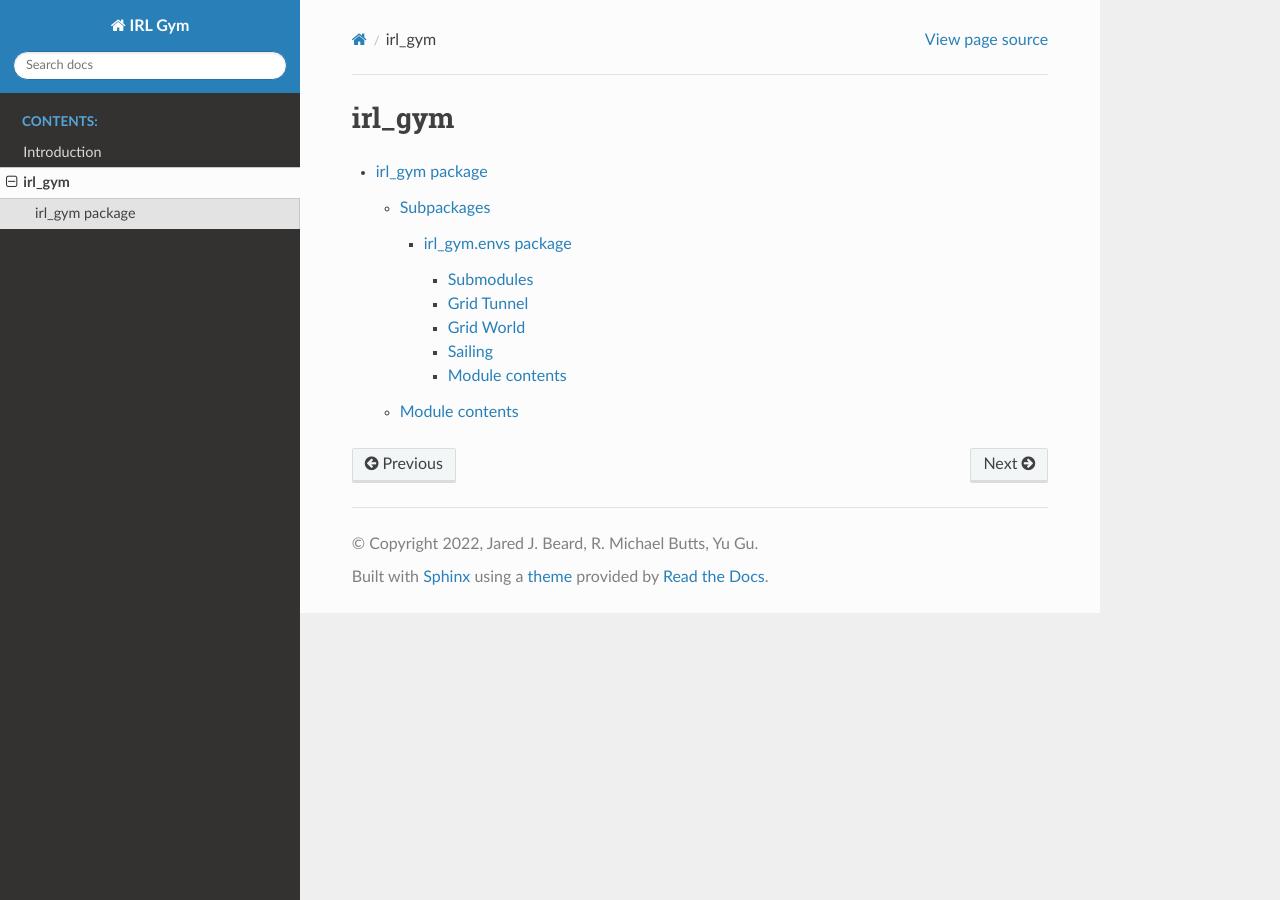
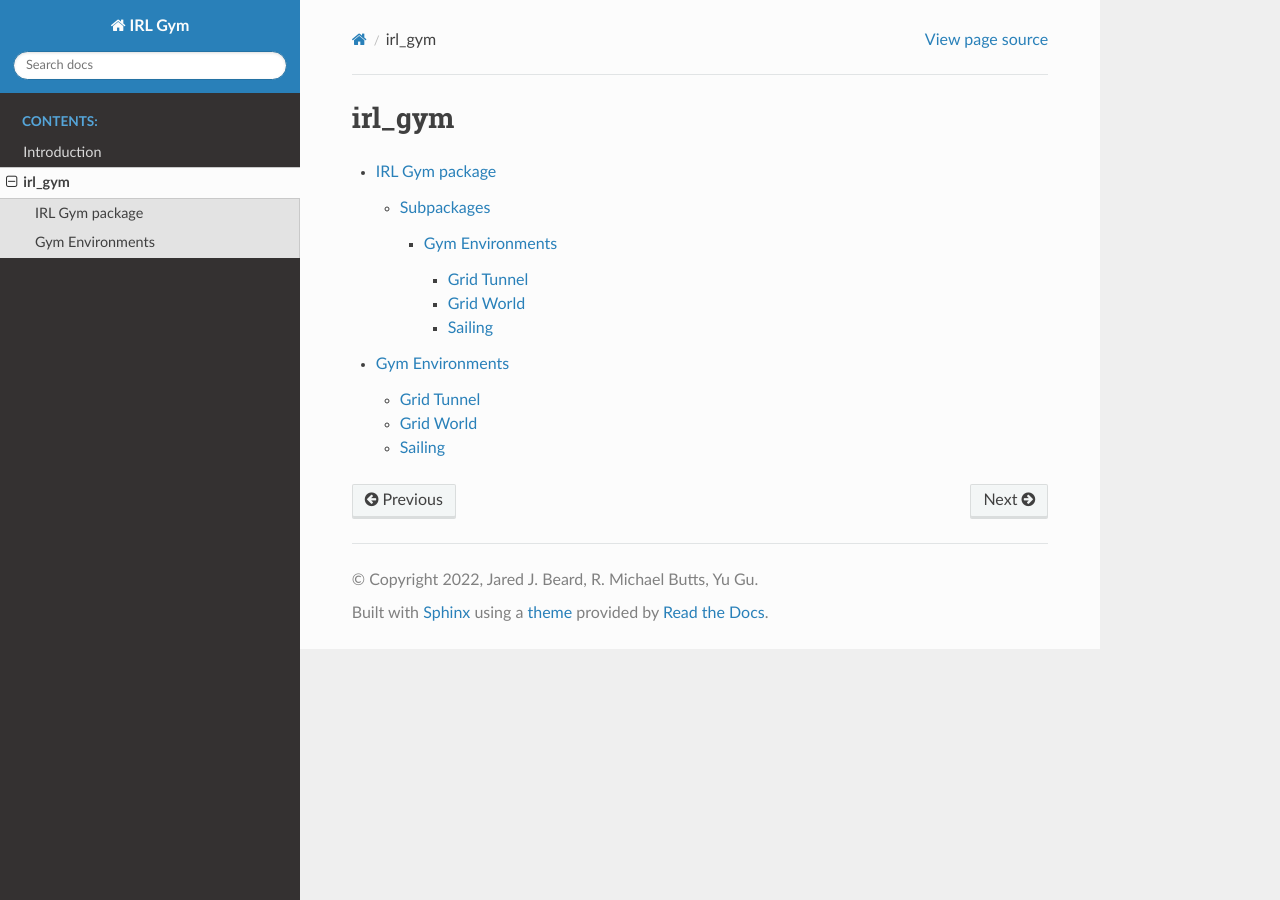
Before and after one commit to wvu-robotics/irl-gym-coop-search, a Sphinx documentation site: the page built from docs/source/modules.rst, in a window 1280 px wide. Built offline with Sphinx 7.4.7 and the Read the Docs theme 2.0.0, drawn with Linux system fonts in a browser that asks for light colours.

Commit message:
update to docs file structure

```diff
--- a/docs/source/irl_gym.envs.rst
+++ b/docs/source/irl_gym.envs.rst
@@ -1,13 +1,11 @@
-irl\_gym.envs package
-=====================
+Gym Environments
+================
 
-Submodules
-----------
 
 Grid Tunnel
 -----------
 
-.. autoclass:: irl_gym.envs.grid_tunnel
+.. automodule:: irl_gym.envs.grid_tunnel
    :members:
    :special-members:
    :undoc-members:
@@ -16,7 +14,7 @@ Grid Tunnel
 Grid World
 ----------
 
-.. autoclass:: irl_gym.envs.grid_world
+.. automodule:: irl_gym.envs.grid_world
    :members:
    :undoc-members:
    :show-inheritance:
@@ -24,15 +22,7 @@ Grid World
 Sailing
 -------
 
-.. autoclass:: irl_gym.envs.sailing
+.. automodule:: irl_gym.envs.sailing
    :members:
    :undoc-members:
    :show-inheritance:
-
-Module contents
----------------
-
-.. autoclass:: irl_gym.envs
-   :members:
-   :undoc-members:
-   :show-inheritance:
--- a/docs/source/irl_gym.rst
+++ b/docs/source/irl_gym.rst
@@ -1,4 +1,4 @@
-irl\_gym package
+IRL Gym package
 ================
 
 Subpackages
@@ -8,11 +8,3 @@ Subpackages
    :maxdepth: 4
 
    irl_gym.envs
-
-Module contents
----------------
-
-.. automodule:: irl_gym
-   :members:
-   :undoc-members:
-   :show-inheritance:
--- a/docs/source/modules.rst
+++ b/docs/source/modules.rst
@@ -5,3 +5,4 @@
    :maxdepth: 4
 
    irl_gym
+   irl_gym.envs
```
